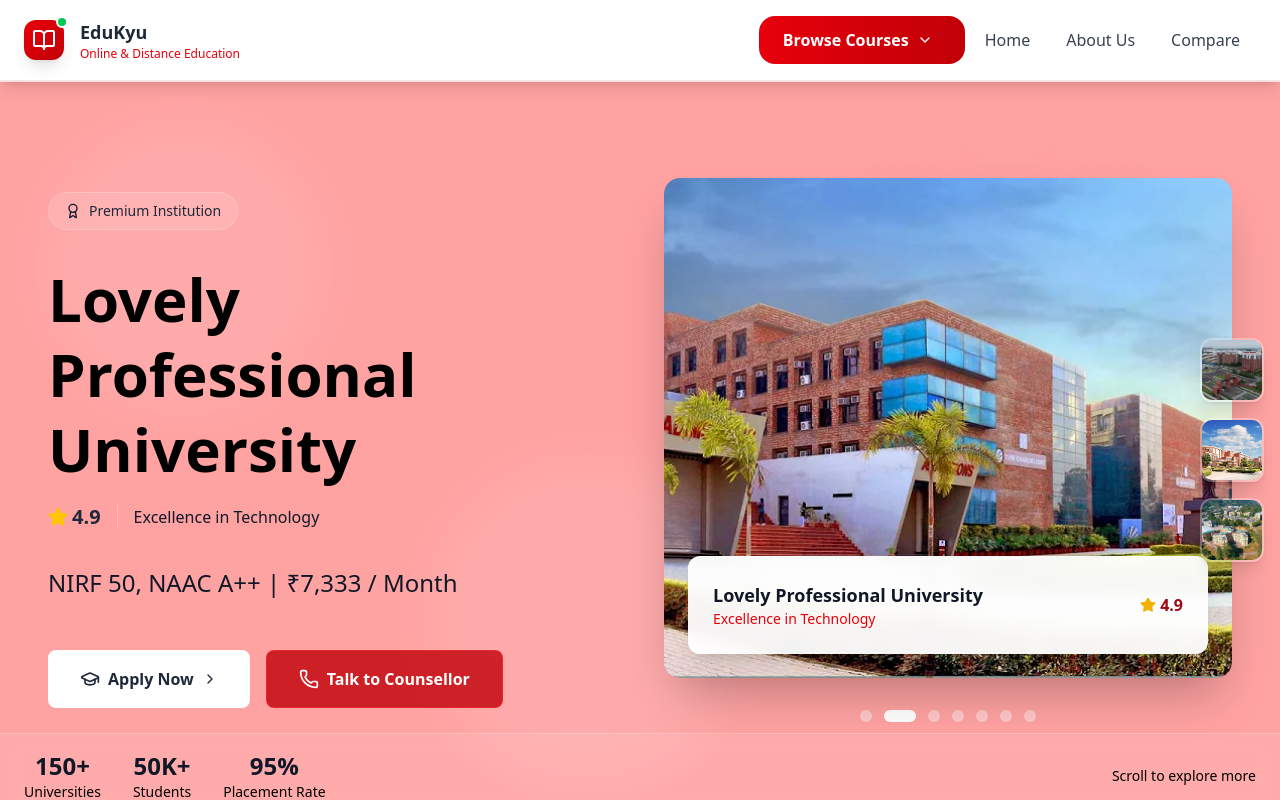
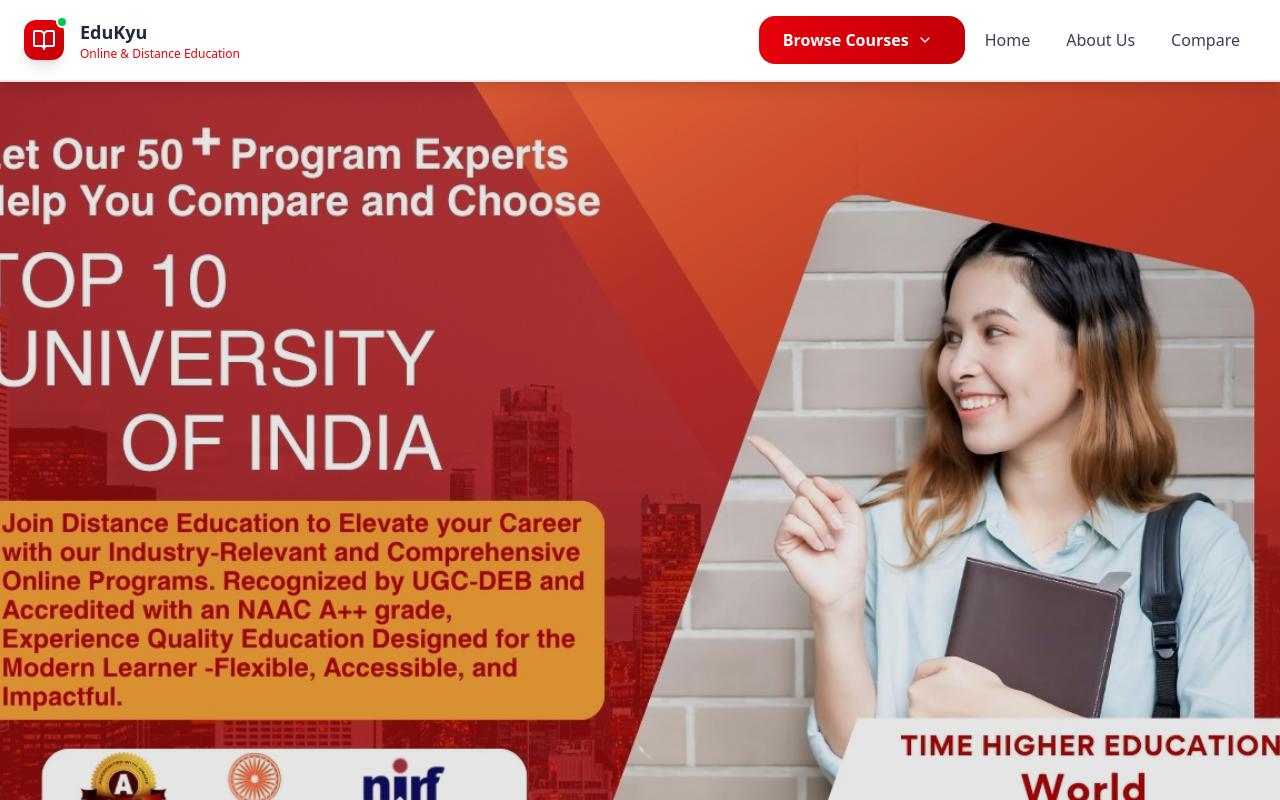
Before and after one commit to abhishekdav003/distance, a React (Vite) app in the folder client/: page / in a window 1280 px wide. Shown: the top 800 px of the page. Built offline with nearby package versions, Linux system fonts and the light colour scheme.

Commit message:
Banner Updated

```diff
--- a/client/src/components/home/HeroSection.jsx
+++ b/client/src/components/home/HeroSection.jsx
@@ -1,237 +1,293 @@
-import React, { useEffect, useState } from 'react';
-import { Phone, GraduationCap, Star, Award, ChevronRight } from 'lucide-react';
+// import React, { useEffect, useState } from 'react';
+// import { Phone, GraduationCap, Star, Award, ChevronRight } from 'lucide-react';
 
-const universities = [
-  {
-    name: "Manipal University Jaipur",
-    image: "/images/manipal.webp",
-    tagline: "NIRF Top 150, NAAC A+ | ₹7,292 / Month",
-    highlight: "Top Engineering Programs",
-    rating: "4.8"
-  },
-  {
-    name: "Lovely Professional University",
-    image: "/images/lpu.webp",
-    tagline: "NIRF 50, NAAC A++ | ₹7,333 / Month",
-    highlight: "Excellence in Technology",
-    rating: "4.9"
-  },
-  {
-    name: "Chandigarh University",
-    image: "/images/cu.webp",
-    tagline: "NIRF 27, NAAC A+ | ₹7,500 / Month",
-    highlight: "Innovation Hub",
-    rating: "4.7"
-  },
-  {
-    name: "Amity University",
-    image: "/images/amity.webp",
-    tagline: "NIRF Top 50, NAAC A+ | ₹8,000 / Month",
-    highlight: "Global Recognition",
-    rating: "4.6"
-  },
-  {
-    name: "Sikkim Manipal University",
-    image: "/images/smu.webp",
-    tagline: "NAAC A+ | ₹6,500 / Month",
-    highlight: "Distance Learning Pioneer",
-    rating: "4.5"
-  },
-  {
-    name: "Shoolini University",
-    image: "/images/shoolini.webp",
-    tagline: "NIRF Top 100, NAAC A+ | ₹6,800 / Month",
-    highlight: "Research Excellence",
-    rating: "4.4"
-  },
-  {
-    name: "DY Patil Vidyapeeth, Pune",
-    image: "/images/dypatil.webp",
-    tagline: "NAAC A++, NIRF Top 50 | ₹8,500 / Month"
-  },
-];
+// const universities = [
+//   {
+//     name: "Manipal University Jaipur",
+//     image: "/images/manipal.webp",
+//     tagline: "NIRF Top 150, NAAC A+ | ₹7,292 / Month",
+//     highlight: "Top Engineering Programs",
+//     rating: "4.8"
+//   },
+//   {
+//     name: "Lovely Professional University",
+//     image: "/images/lpu.webp",
+//     tagline: "NIRF 50, NAAC A++ | ₹7,333 / Month",
+//     highlight: "Excellence in Technology",
+//     rating: "4.9"
+//   },
+//   {
+//     name: "Chandigarh University",
+//     image: "/images/cu.webp",
+//     tagline: "NIRF 27, NAAC A+ | ₹7,500 / Month",
+//     highlight: "Innovation Hub",
+//     rating: "4.7"
+//   },
+//   {
+//     name: "Amity University",
+//     image: "/images/amity.webp",
+//     tagline: "NIRF Top 50, NAAC A+ | ₹8,000 / Month",
+//     highlight: "Global Recognition",
+//     rating: "4.6"
+//   },
+//   {
+//     name: "Sikkim Manipal University",
+//     image: "/images/smu.webp",
+//     tagline: "NAAC A+ | ₹6,500 / Month",
+//     highlight: "Distance Learning Pioneer",
+//     rating: "4.5"
+//   },
+//   {
+//     name: "Shoolini University",
+//     image: "/images/shoolini.webp",
+//     tagline: "NIRF Top 100, NAAC A+ | ₹6,800 / Month",
+//     highlight: "Research Excellence",
+//     rating: "4.4"
+//   },
+//   {
+//     name: "DY Patil Vidyapeeth, Pune",
+//     image: "/images/dypatil.webp",
+//     tagline: "NAAC A++, NIRF Top 50 | ₹8,500 / Month"
+//   },
+// ];
 
 
+// const HeroSection = () => {
+//   const [currentIndex, setCurrentIndex] = useState(0);
+//   const [isHovered, setIsHovered] = useState(false);
+
+//   useEffect(() => {
+//     if (!isHovered) {
+//       const interval = setInterval(() => {
+//         setCurrentIndex((prev) => (prev + 1) % universities.length);
+//       }, 4000);
+//       return () => clearInterval(interval);
+//     }
+//   }, [isHovered]);
+
+//   const currentUniversity = universities[currentIndex];
+
+//   return (
+//     <div className="relative w-full h-auto py-24 overflow-hidden bg-red-300">
+//       {/* Animated Background Pattern */}
+//       <div className="absolute inset-0 opacity-10">
+//         <div className="absolute top-10 left-10 w-72 h-72 bg-white rounded-full mix-blend-multiply filter blur-xl animate-pulse"></div>
+//         <div className="absolute top-20 right-20 w-96 h-96 bg-red-300 rounded-full mix-blend-multiply filter blur-xl animate-pulse delay-1000"></div>
+//         <div className="absolute bottom-10 left-1/3 w-80 h-80 bg-white rounded-full mix-blend-multiply filter blur-xl animate-pulse delay-2000"></div>
+//       </div>
+
+//       {/* Main Content Container */}
+//       <div className="relative z-10 h-full flex items-center">
+//         <div className="container mx-auto px-6 lg:px-12">
+//           <div className="grid lg:grid-cols-2 gap-12 items-center">
+
+//             {/* Left Content */}
+//             <div className="space-y-8 text-gray-800">
+//               {/* University Badge */}
+//               <div className="inline-flex items-center gap-2 bg-white/10 backdrop-blur-sm rounded-full px-4 py-2 border border-white/20">
+//                 <Award className="w-4 h-4 text-gray-900" />
+//                 <span className="text-sm font-medium">Premium Institution</span>
+//               </div>
+
+//               {/* Main Heading */}
+//               <div className="space-y-4">
+//                 <h1 className="text-5xl lg:text-6xl font-black leading-tight">
+//                   <span className="block text-black">
+//                     {currentUniversity.name.split(' ')[0]}
+//                   </span>
+//                   <span className="block bg-gradient-to-r from-black to-black bg-clip-text text-transparent">
+//                     {currentUniversity.name.split(' ').slice(1).join(' ')}
+//                   </span>
+//                 </h1>
+
+//                 {/* Rating and Highlight */}
+//                 <div className="flex items-center gap-4">
+//                   <div className="flex items-center gap-1">
+//                     <Star className="w-5 h-5 text-yellow-400 fill-current" />
+//                     <span className="text-xl font-bold">{currentUniversity.rating}</span>
+//                   </div>
+//                   <div className="h-6 w-px bg-white/30"></div>
+//                   <span className="text-gray-900 font-medium">{currentUniversity.highlight}</span>
+//                 </div>
+//               </div>
+
+//               {/* Tagline */}
+//               <p className="text-xl lg:text-2xl text-gray-900 font-light max-w-xl leading-relaxed">
+//                 {currentUniversity.tagline}
+//               </p>
+
+//               {/* Action Buttons */}
+//               <div className="flex flex-col sm:flex-row gap-4 pt-4 z-20">
+//                 <button className="group relative bg-white text-gray-800 font-bold px-8 py-4 rounded-lg overflow-hidden transition-all duration-300 hover:scale-105 hover:shadow-2xl">
+//                   <div className="absolute inset-0 bg-gradient-to-r from-red-50 to-white transform translate-x-full group-hover:translate-x-0 transition-transform duration-300"></div>
+//                   <div className="relative flex items-center gap-2">
+//                     <GraduationCap className="w-5 h-5" />
+//                     Apply Now
+//                     <ChevronRight className="w-4 h-4 group-hover:translate-x-1 transition-transform" />
+//                   </div>
+//                 </button>
+
+//                 <button className="group bg-red-700/80 backdrop-blur-sm text-white font-semibold px-8 py-4 rounded-lg border border-red-500/50 hover:bg-red-600/80 transition-all duration-300 hover:scale-105">
+//                   <div className="flex items-center gap-2">
+//                     <Phone className="w-5 h-5" />
+//                     Talk to Counsellor
+//                   </div>
+//                 </button>
+//               </div>
+//             </div>
+
+//             {/* Right Content - University Showcase */}
+//             <div className="relative">
+//               {/* Main University Card */}
+//               <div
+//                 className="relative group cursor-pointer"
+//                 onMouseEnter={() => setIsHovered(true)}
+//                 onMouseLeave={() => setIsHovered(false)}
+//               >
+//                 <div className="absolute inset-0 bg-gradient-to-t  to-transparent rounded-2xl z-10"></div>
+//                 <img
+//                   src={currentUniversity.image}
+//                   alt={currentUniversity.name}
+//                   className="w-full h-96 lg:h-[500px] object-cover rounded-2xl shadow-2xl transition-transform duration-700 group-hover:scale-105"
+//                 />
+
+//                 {/* Floating Info Card */}
+//                 <div className="absolute bottom-6 left-6 right-6 z-20">
+//                   <div className="bg-white/95 backdrop-blur-sm rounded-xl p-6 shadow-xl border border-white/20">
+//                     <div className="flex items-center justify-between">
+//                       <div>
+//                         <h3 className="font-bold text-gray-900 text-lg">{currentUniversity.name}</h3>
+//                         <p className="text-red-600 text-sm">{currentUniversity.highlight}</p>
+//                       </div>
+//                       <div className="text-right">
+//                         <div className="flex items-center gap-1">
+//                           <Star className="w-4 h-4 text-yellow-500 fill-current" />
+//                           <span className="font-bold text-red-800">{currentUniversity.rating}</span>
+//                         </div>
+//                       </div>
+//                     </div>
+//                   </div>
+//                 </div>
+//               </div>
+
+//               {/* University Navigation Dots */}
+//               <div className="flex justify-center gap-3 mt-8">
+//                 {universities.map((_, index) => (
+//                   <button
+//                     key={index}
+//                     onClick={() => setCurrentIndex(index)}
+//                     className={`w-3 h-3 rounded-full transition-all duration-300 ${
+//                       index === currentIndex
+//                         ? 'bg-white w-8'
+//                         : 'bg-white/40 hover:bg-white/60'
+//                     }`}
+//                   />
+//                 ))}
+//               </div>
+
+//               {/* Floating Thumbnails */}
+//               <div className="hidden lg:block absolute -right-8 top-1/2 transform -translate-y-1/2 space-y-4 z-40">
+//                 {universities.slice(0, 3).map((uni, index) => {
+//                   const actualIndex = (currentIndex + index + 1) % universities.length;
+//                   return (
+//                     <div
+//                       key={actualIndex}
+//                       onClick={() => setCurrentIndex(actualIndex)}
+//                       className="w-16 h-16 rounded-xl overflow-hidden cursor-pointer border-2 border-white/30 hover:border-white transition-all duration-300 hover:scale-110 shadow-lg"
+//                     >
+//                       <img
+//                         src={universities[actualIndex].image}
+//                         alt={universities[actualIndex].name}
+//                         className="w-full h-full object-cover"
+//                       />
+//                     </div>
+//                   );
+//                 })}
+//               </div>
+//             </div>
+//           </div>
+//         </div>
+//       </div>
+
+//       {/* Bottom Stats Bar */}
+//       <div className="absolute bottom-0 left-0 right-0 bg-white/10 backdrop-blur-sm border-t border-white/20">
+//         <div className="container mx-auto px-6 py-4">
+//           <div className="flex justify-center lg:justify-between items-center text-gray-900">
+//             <div className="hidden lg:flex items-center gap-8">
+//               <div className="text-center">
+//                 <div className="text-2xl font-bold">150+</div>
+//                 <div className="text-sm text-black">Universities</div>
+//               </div>
+//               <div className="text-center">
+//                 <div className="text-2xl font-bold">50K+</div>
+//                 <div className="text-sm text-black">Students</div>
+//               </div>
+//               <div className="text-center">
+//                 <div className="text-2xl font-bold">95%</div>
+//                 <div className="text-sm text-black">Placement Rate</div>
+//               </div>
+//             </div>
+//             <div className="text-center lg:text-right">
+//               <div className="text-sm text-black">Scroll to explore more</div>
+//             </div>
+//           </div>
+//         </div>
+//       </div>
+//     </div>
+//   );
+// };
+
+// export default HeroSection;
+
+
+
+
+
+
+
+
+
+
+
+
+
+
+
+
+
+
+
+
+
+
+
+
+
+
+
+
+
+
+
+
+
+import React from 'react';
+
 const HeroSection = () => {
-  const [currentIndex, setCurrentIndex] = useState(0);
-  const [isHovered, setIsHovered] = useState(false);
-
-  useEffect(() => {
-    if (!isHovered) {
-      const interval = setInterval(() => {
-        setCurrentIndex((prev) => (prev + 1) % universities.length);
-      }, 4000);
-      return () => clearInterval(interval);
-    }
-  }, [isHovered]);
-
-  const currentUniversity = universities[currentIndex];
+  // Replace with your actual banner image path
+  const bannerImage = "/bann.jpg";
 
   return (
-    <div className="relative w-full h-auto py-24 overflow-hidden bg-red-300">
-      {/* Animated Background Pattern */}
-      <div className="absolute inset-0 opacity-10">
-        <div className="absolute top-10 left-10 w-72 h-72 bg-white rounded-full mix-blend-multiply filter blur-xl animate-pulse"></div>
-        <div className="absolute top-20 right-20 w-96 h-96 bg-red-300 rounded-full mix-blend-multiply filter blur-xl animate-pulse delay-1000"></div>
-        <div className="absolute bottom-10 left-1/3 w-80 h-80 bg-white rounded-full mix-blend-multiply filter blur-xl animate-pulse delay-2000"></div>
-      </div>
-
-      {/* Main Content Container */}
-      <div className="relative z-10 h-full flex items-center">
-        <div className="container mx-auto px-6 lg:px-12">
-          <div className="grid lg:grid-cols-2 gap-12 items-center">
-
-            {/* Left Content */}
-            <div className="space-y-8 text-gray-800">
-              {/* University Badge */}
-              <div className="inline-flex items-center gap-2 bg-white/10 backdrop-blur-sm rounded-full px-4 py-2 border border-white/20">
-                <Award className="w-4 h-4 text-gray-900" />
-                <span className="text-sm font-medium">Premium Institution</span>
-              </div>
-
-              {/* Main Heading */}
-              <div className="space-y-4">
-                <h1 className="text-5xl lg:text-6xl font-black leading-tight">
-                  <span className="block text-black">
-                    {currentUniversity.name.split(' ')[0]}
-                  </span>
-                  <span className="block bg-gradient-to-r from-black to-black bg-clip-text text-transparent">
-                    {currentUniversity.name.split(' ').slice(1).join(' ')}
-                  </span>
-                </h1>
-
-                {/* Rating and Highlight */}
-                <div className="flex items-center gap-4">
-                  <div className="flex items-center gap-1">
-                    <Star className="w-5 h-5 text-yellow-400 fill-current" />
-                    <span className="text-xl font-bold">{currentUniversity.rating}</span>
-                  </div>
-                  <div className="h-6 w-px bg-white/30"></div>
-                  <span className="text-gray-900 font-medium">{currentUniversity.highlight}</span>
-                </div>
-              </div>
-
-              {/* Tagline */}
-              <p className="text-xl lg:text-2xl text-gray-900 font-light max-w-xl leading-relaxed">
-                {currentUniversity.tagline}
-              </p>
-
-              {/* Action Buttons */}
-              <div className="flex flex-col sm:flex-row gap-4 pt-4 z-20">
-                <button className="group relative bg-white text-gray-800 font-bold px-8 py-4 rounded-lg overflow-hidden transition-all duration-300 hover:scale-105 hover:shadow-2xl">
-                  <div className="absolute inset-0 bg-gradient-to-r from-red-50 to-white transform translate-x-full group-hover:translate-x-0 transition-transform duration-300"></div>
-                  <div className="relative flex items-center gap-2">
-                    <GraduationCap className="w-5 h-5" />
-                    Apply Now
-                    <ChevronRight className="w-4 h-4 group-hover:translate-x-1 transition-transform" />
-                  </div>
-                </button>
-
-                <button className="group bg-red-700/80 backdrop-blur-sm text-white font-semibold px-8 py-4 rounded-lg border border-red-500/50 hover:bg-red-600/80 transition-all duration-300 hover:scale-105">
-                  <div className="flex items-center gap-2">
-                    <Phone className="w-5 h-5" />
-                    Talk to Counsellor
-                  </div>
-                </button>
-              </div>
-            </div>
-
-            {/* Right Content - University Showcase */}
-            <div className="relative">
-              {/* Main University Card */}
-              <div
-                className="relative group cursor-pointer"
-                onMouseEnter={() => setIsHovered(true)}
-                onMouseLeave={() => setIsHovered(false)}
-              >
-                <div className="absolute inset-0 bg-gradient-to-t  to-transparent rounded-2xl z-10"></div>
-                <img
-                  src={currentUniversity.image}
-                  alt={currentUniversity.name}
-                  className="w-full h-96 lg:h-[500px] object-cover rounded-2xl shadow-2xl transition-transform duration-700 group-hover:scale-105"
-                />
-
-                {/* Floating Info Card */}
-                <div className="absolute bottom-6 left-6 right-6 z-20">
-                  <div className="bg-white/95 backdrop-blur-sm rounded-xl p-6 shadow-xl border border-white/20">
-                    <div className="flex items-center justify-between">
-                      <div>
-                        <h3 className="font-bold text-gray-900 text-lg">{currentUniversity.name}</h3>
-                        <p className="text-red-600 text-sm">{currentUniversity.highlight}</p>
-                      </div>
-                      <div className="text-right">
-                        <div className="flex items-center gap-1">
-                          <Star className="w-4 h-4 text-yellow-500 fill-current" />
-                          <span className="font-bold text-red-800">{currentUniversity.rating}</span>
-                        </div>
-                      </div>
-                    </div>
-                  </div>
-                </div>
-              </div>
-
-              {/* University Navigation Dots */}
-              <div className="flex justify-center gap-3 mt-8">
-                {universities.map((_, index) => (
-                  <button
-                    key={index}
-                    onClick={() => setCurrentIndex(index)}
-                    className={`w-3 h-3 rounded-full transition-all duration-300 ${
-                      index === currentIndex
-                        ? 'bg-white w-8'
-                        : 'bg-white/40 hover:bg-white/60'
-                    }`}
-                  />
-                ))}
-              </div>
-
-              {/* Floating Thumbnails */}
-              <div className="hidden lg:block absolute -right-8 top-1/2 transform -translate-y-1/2 space-y-4 z-40">
-                {universities.slice(0, 3).map((uni, index) => {
-                  const actualIndex = (currentIndex + index + 1) % universities.length;
-                  return (
-                    <div
-                      key={actualIndex}
-                      onClick={() => setCurrentIndex(actualIndex)}
-                      className="w-16 h-16 rounded-xl overflow-hidden cursor-pointer border-2 border-white/30 hover:border-white transition-all duration-300 hover:scale-110 shadow-lg"
-                    >
-                      <img
-                        src={universities[actualIndex].image}
-                        alt={universities[actualIndex].name}
-                        className="w-full h-full object-cover"
-                      />
-                    </div>
-                  );
-                })}
-              </div>
-            </div>
-          </div>
-        </div>
-      </div>
-
-      {/* Bottom Stats Bar */}
-      <div className="absolute bottom-0 left-0 right-0 bg-white/10 backdrop-blur-sm border-t border-white/20">
-        <div className="container mx-auto px-6 py-4">
-          <div className="flex justify-center lg:justify-between items-center text-gray-900">
-            <div className="hidden lg:flex items-center gap-8">
-              <div className="text-center">
-                <div className="text-2xl font-bold">150+</div>
-                <div className="text-sm text-black">Universities</div>
-              </div>
-              <div className="text-center">
-                <div className="text-2xl font-bold">50K+</div>
-                <div className="text-sm text-black">Students</div>
-              </div>
-              <div className="text-center">
-                <div className="text-2xl font-bold">95%</div>
-                <div className="text-sm text-black">Placement Rate</div>
-              </div>
-            </div>
-            <div className="text-center lg:text-right">
-              <div className="text-sm text-black">Scroll to explore more</div>
-            </div>
-          </div>
-        </div>
+    <div className="relative w-full h-screen overflow-hidden">
+      {/* Full Screen Banner Image */}
+      <div className="absolute inset-0">
+        <img
+          src={bannerImage}
+          alt="Main Banner"
+          className="w-full h-full object-cover"
+        />
+        {/* Optional overlay for better text readability if needed */}
+        <div className="absolute inset-0 bg-black/10"></div>
       </div>
     </div>
   );
```
Also changed, not shown: client/public/bann.jpg (added).
